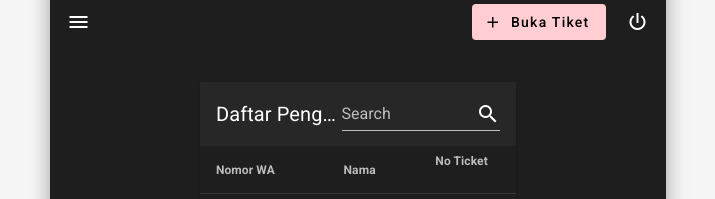
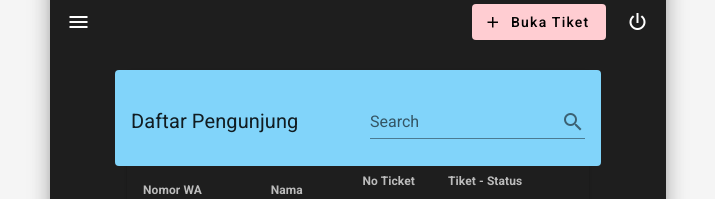
Before and after one commit to deyraka/rateus, a Vue app: page /h/list-guest in a window 1280 px wide. Shown: the part 172-371 px from the top of the page, without its empty margins (282-997 px from the left). Built offline with nearby package versions, Linux system fonts and the light colour scheme.

Commit message:
fixing daftar pengunjung page

```diff
--- a/src/components/Timeline.vue
+++ b/src/components/Timeline.vue
@@ -1,6 +1,6 @@
 <template>
-   <v-card-text class="py-0">
-        <!-- <v-timeline
+   <v-card-text>
+        <v-timeline
         align-top
         dense
         >
@@ -32,8 +32,8 @@
             {{item.desc}}
             </v-chip>
         </v-timeline-item>
-        </v-timeline> -->
-        <div>{{progress}}</div>
+        </v-timeline>
+        <!-- <div>{{progress}}</div> -->
     </v-card-text>
 </template>
 
@@ -41,7 +41,7 @@
 export default {
   name: 'Timeline',
   props: {
-    progress: String
+    progress: []
   }
 }
 </script>
--- a/src/views/ListGuest.vue
+++ b/src/views/ListGuest.vue
@@ -1,7 +1,7 @@
 <template>
   <v-container>
     <v-row justify="center">
-      <v-col cols="12" md="7">
+      <v-col cols="12" md="10">
         <v-row justify="center">
           <v-col cols="12" md="12">
             <v-skeleton-loader
@@ -20,10 +20,20 @@
                 :search="search"
               >
                 <template v-slot:top>
-                  <v-toolbar flat>
+                  <v-row justify="center">
+                    <v-toolbar
+                      rounded
+                      flat
+                      min-height="96"
+                      class="mb-3 pt-5"
+                      color="#81D4FA"
+                      light
+                    >
+                      <v-row justify="center">
+                        <v-col cols="12" md="6">
                           <v-toolbar-title>Daftar Pengunjung</v-toolbar-title>
-                    <v-spacer></v-spacer>
-                    <v-spacer></v-spacer>
+                        </v-col>
+                        <v-col cols="12" md="6">
                           <v-text-field
                             v-model="search"
                             append-icon="mdi-magnify"
@@ -31,7 +41,10 @@
                             single-line
                             hide-details
                           ></v-text-field>
+                        </v-col>
+                      </v-row>
                     </v-toolbar>
+                  </v-row>
                 </template>
                 <template v-slot:item.status="{ item }">
                   <v-chip
@@ -53,16 +66,25 @@
                         <div class="text-caption font-weight-thin font-italic text--disabled">Request: {{item.perihal}}</div>
                       </v-col>
                     </v-row>
-                    <v-row class="mb-2" justify="start">
+                    <v-row class="mb-2 px-3" justify="start">
                       <v-btn
                         title="Close this ticket"
                         fab x-small dark
                         color="red"
-                        @click="chatSiCantik(item.nohp, item.nama, item.noticket, item.perihal)"
+                        @click="closeTicket(item.noticket)"
                       >
                         <v-icon>mdi-close-circle-outline</v-icon>
                       </v-btn>
                       <v-spacer></v-spacer>
+                      <v-btn
+                        title="Send survei rating link to guest"
+                        class="ml-2"
+                        fab x-small dark
+                        color="warning"
+                        @click="askRating(item.noticket)"
+                      >
+                        <v-icon>mdi-link-variant</v-icon>
+                      </v-btn>
                       <v-btn
                         title="Take this ticket and chat him/her"
                         class="ml-2"
@@ -139,14 +161,21 @@
     <v-dialog
       v-model="timelineModal"
       max-width="500"
-      max-height="350"
+      max-height="300"
+      scrollable
     >
       <v-card>
         <v-card-title v-bind="choosenTicket" class="text-h5">
           Timeline of : {{choosenTicket}}
         </v-card-title>
         <v-card-text>
-          <Timeline :progress="choosenTicket"/>
+          <v-skeleton-loader
+            boilerplate= true
+            elevation="2"
+            type="date-picker"
+          >
+            <Timeline :progress="progress"/>
+          </v-skeleton-loader>
         </v-card-text>
         <v-card-actions>
           <v-spacer></v-spacer>
@@ -167,10 +196,10 @@
 import Timeline from '@/components/Timeline.vue'
 
 export default {
-  data: () => ({
   components: {
     Timeline
   },
+  data: () => ({
     timelineModal: false,
     choosenTicket: '',
     progress: [
@@ -317,6 +346,12 @@ export default {
       this.timelineModal = !this.timelineModal
       this.choosenTicket = noticket
       // alert('You will show timeline of ticket number : ' + noticket)
+    },
+    closeTicket (noticket) {
+      alert('Are you sure want to close this ticket number : ' + noticket + '?')
+    },
+    askRating (noticket) {
+      alert('Comming soon!')
     }
   },
   computed: {
--- a/src/views/Tracking.vue
+++ b/src/views/Tracking.vue
@@ -79,7 +79,7 @@
         </v-row>
       </v-col>
       <v-col cols="12" md="6">
-        <v-card-text class="py-0">
+        <!-- <v-card-text class="py-0">
           <v-timeline
             align-top
             dense
@@ -113,14 +113,20 @@
               </v-chip>
             </v-timeline-item>
           </v-timeline>
-        </v-card-text>
+        </v-card-text> -->
+        <Timeline :progress="progress" />
       </v-col>
     </v-row>
   </v-container>
 </template>
 
 <script>
+import Timeline from '@/components/Timeline.vue'
+
 export default {
+  components: {
+    Timeline
+  },
   data: () => ({
     detail: [
       {
```
Lines whose indentation alone changed are shown as unchanged.
